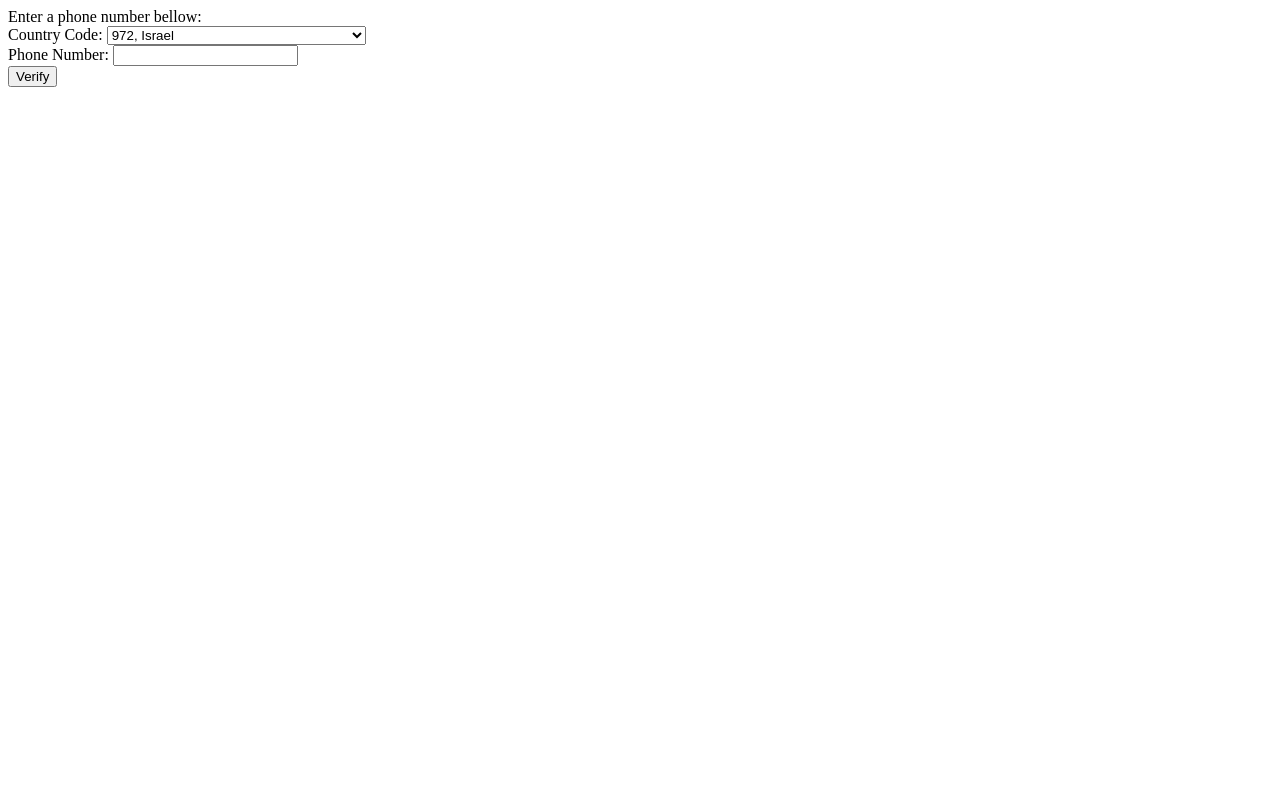
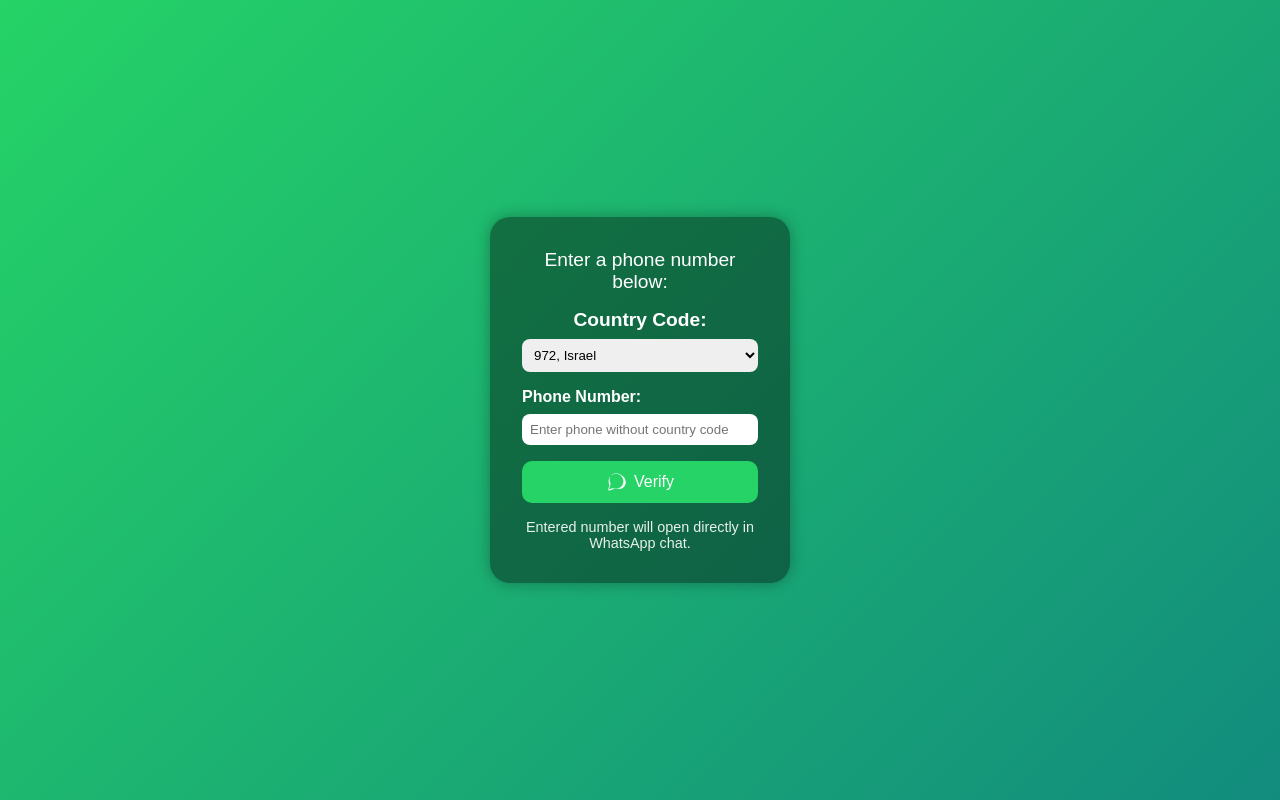
Before and after one commit to mohammadfaur/whatsapp-redirect, a plain HTML site: page index.html in a window 1280 px wide. Drawn offline with Linux system fonts and the light colour scheme.

Commit message:
some changes

```diff
--- a/index.html
+++ b/index.html
@@ -1,31 +1,53 @@
 <!DOCTYPE html>
 <html lang="en">
   <head>
-    <meta charset="UTF-8">
-    <meta http-equiv="X-UA-Compatible" content="IE=edge">
-    <meta name="viewport" content="width=device-width, initial-scale=1.0">
+    <meta charset="UTF-8" />
+    <meta http-equiv="X-UA-Compatible" content="IE=edge" />
+    <meta name="viewport" content="width=device-width, initial-scale=1.0" />
     <title>Whatsapp Redirector</title>
-    <link rel="icon" href="icon.png">
-    <link rel="stylesheet" href="style.css">
+    <link rel="icon" href="icon.png" />
+    <link rel="stylesheet" href="style.css" />
     <script src="data/countryPhoneCodes.js" defer></script>
     <script src="script.js" defer></script>
   </head>
   <body>
     <main>
-        <div>Enter a phone number bellow:</div>
+      <div>Enter a phone number below:</div>
       <form>
         <div>
           <label for="country_code">Country Code:</label>
-        <select id="country_code"></select>
+          <select id="country_code" required></select>
         </div>
         <div>
           <label for="phone">Phone Number:</label>
-        <input type="number" id="phone">
+          <input
+            type="tel"
+            id="phone"
+            placeholder="Enter phone without country code"
+            required
+          />
         </div>
         <div>
-        <button type="submit" value="submit">Verify</button>
+          <button type="submit" value="submit">
+            <svg xmlns="http://www.w3.org/2000/svg" viewBox="0 0 448 512">
+              <path
+                d="M380.9 97.1C339 55.2 283.2 32 224.5 32 133.3 32 58.5 106.8 58.5 198c0 36.4 10 72 29.1 103.2L32 480l182.3-55.5c30.3 8.4 61.9 12.8 93.5 12.8 91.2 0 166-74.8 166-166 0-58.7-23.2-114.5-65.1-156.4zM224.5 428c-29.2 0-58.1-4.2-85.4-12.5l-7.5-2.2-108.7 33.1 33.1-108.7-2.2-7.5C38.7 293.1 34.5 264.2 34.5 235c0-104.5 85-189.5 189.5-189.5 50.6 0 98.1 19.7 133.7 55.3S412.5 184.4 412.5 235c0 104.5-85 189.5-189.5 189.5z"
+              />
+            </svg>
+            Verify
+          </button>
         </div>
       </form>
+      <p
+        style="
+          text-align: center;
+          margin-top: 1rem;
+          font-size: 0.9rem;
+          opacity: 0.9;
+        "
+      >
+        Entered number will open directly in WhatsApp chat.
+      </p>
     </main>
   </body>
 </html>
--- a/script.js
+++ b/script.js
@@ -1,17 +1,32 @@
-const phone = document.getElementById('phone');
+const phoneInput = document.getElementById('phone');
 const countryCodeSelector = document.getElementById('country_code');
-const btn = document.querySelector('button');
+const form = document.querySelector('form');
 
-for (const country of countryPhoneCode){
-    let option = document.createElement('option')
-    option.text = country.code + ', ' + country.country
-    option.value = country.code
-    if(country.code === '972'){
-        option.selected = 'selected'
-    }
-    countryCodeSelector.appendChild(option)
+for (const country of countryPhoneCode) {
+  const option = document.createElement('option');
+  option.text = `${country.code}, ${country.country}`;
+  option.value = country.code;
+  if (country.code === '972') {
+    option.selected = true;
+  }
+  countryCodeSelector.appendChild(option);
 }
-btn.addEventListener('click', (event)=>{
-    event.preventDefault();
-    window.location.replace(`https://wa.me/${countryCodeSelector.value + phone.value}`)
-})
+
+form.addEventListener('submit', (event) => {
+  event.preventDefault();
+  let phoneNumber = phoneInput.value.trim();
+
+  if (!phoneNumber) {
+    alert('Please enter a phone number!');
+    return;
+  }
+
+  // Optional: trim leading zero if present
+  if (phoneNumber.startsWith('0')) {
+    phoneNumber = phoneNumber.slice(1);
+  }
+
+  const countryCode = countryCodeSelector.value;
+  const waLink = `https://wa.me/${countryCode}${phoneNumber}`;
+  window.location.replace(waLink);
+});
--- a/style.css
+++ b/style.css
@@ -0,0 +1,105 @@
+/* Reset and base styles */
+* {
+  box-sizing: border-box;
+  margin: 0;
+  padding: 0;
+}
+
+body {
+  font-family: 'Arial', sans-serif;
+  background: linear-gradient(135deg, #25d366 0%, #128c7e 100%);
+  color: #fff;
+  height: 100vh;
+  display: flex;
+  align-items: center;
+  justify-content: center;
+}
+
+main {
+  background-color: rgba(0, 0, 0, 0.4);
+  padding: 2rem;
+  border-radius: 20px;
+  width: 300px;
+  box-shadow: 0 0 15px rgba(0, 0, 0, 0.3);
+  animation: fadeIn 1s ease forwards;
+  opacity: 0;
+}
+
+@keyframes fadeIn {
+  to {
+    opacity: 1;
+  }
+}
+
+main div:first-child {
+  font-size: 1.2rem;
+  margin-bottom: 1rem;
+  text-align: center;
+}
+
+form > div {
+  margin-bottom: 1rem;
+}
+
+label {
+  display: block;
+  margin-bottom: 0.5rem;
+  font-weight: bold;
+}
+
+select,
+input {
+  width: 100%;
+  padding: 0.5rem;
+  border: none;
+  border-radius: 8px;
+  outline: none;
+}
+
+button {
+  width: 100%;
+  background-color: #25d366;
+  color: #fff;
+  padding: 0.7rem;
+  border: none;
+  border-radius: 10px;
+  cursor: pointer;
+  font-size: 1rem;
+  display: flex;
+  align-items: center;
+  justify-content: center;
+  gap: 0.5rem;
+  transition: background-color 0.3s ease, transform 0.3s ease;
+}
+
+button:hover {
+  background-color: #128c7e;
+  transform: scale(1.05);
+}
+
+button:hover svg {
+  animation: pulse 0.8s infinite;
+}
+
+@keyframes pulse {
+  0%,
+  100% {
+    transform: scale(1);
+  }
+  50% {
+    transform: scale(1.2);
+  }
+}
+
+button svg {
+  width: 20px;
+  height: 20px;
+  fill: white;
+}
+
+@media (max-width: 350px) {
+  main {
+    width: 90%;
+    padding: 1.5rem;
+  }
+}
```
Lines whose indentation alone changed are shown as unchanged.
